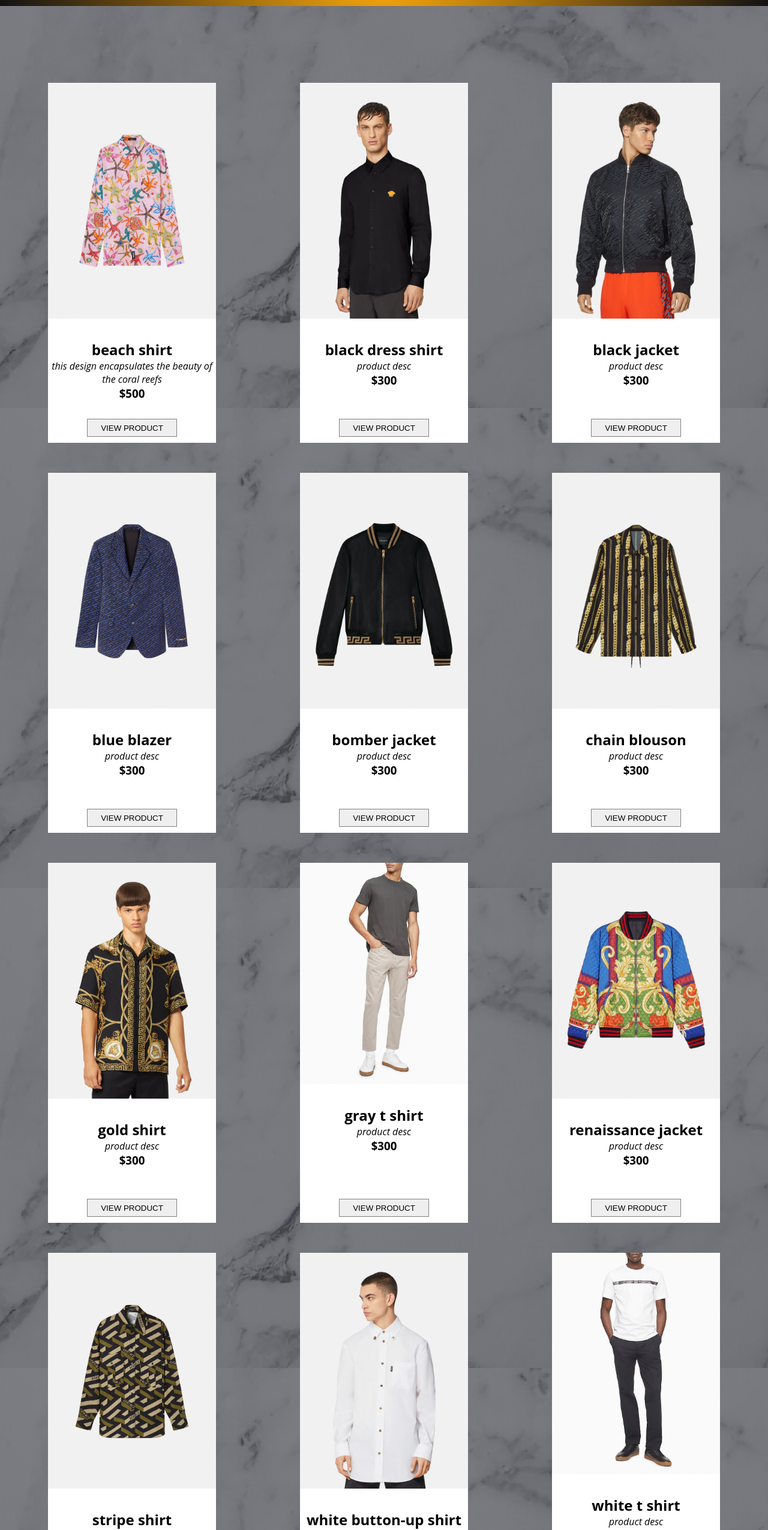
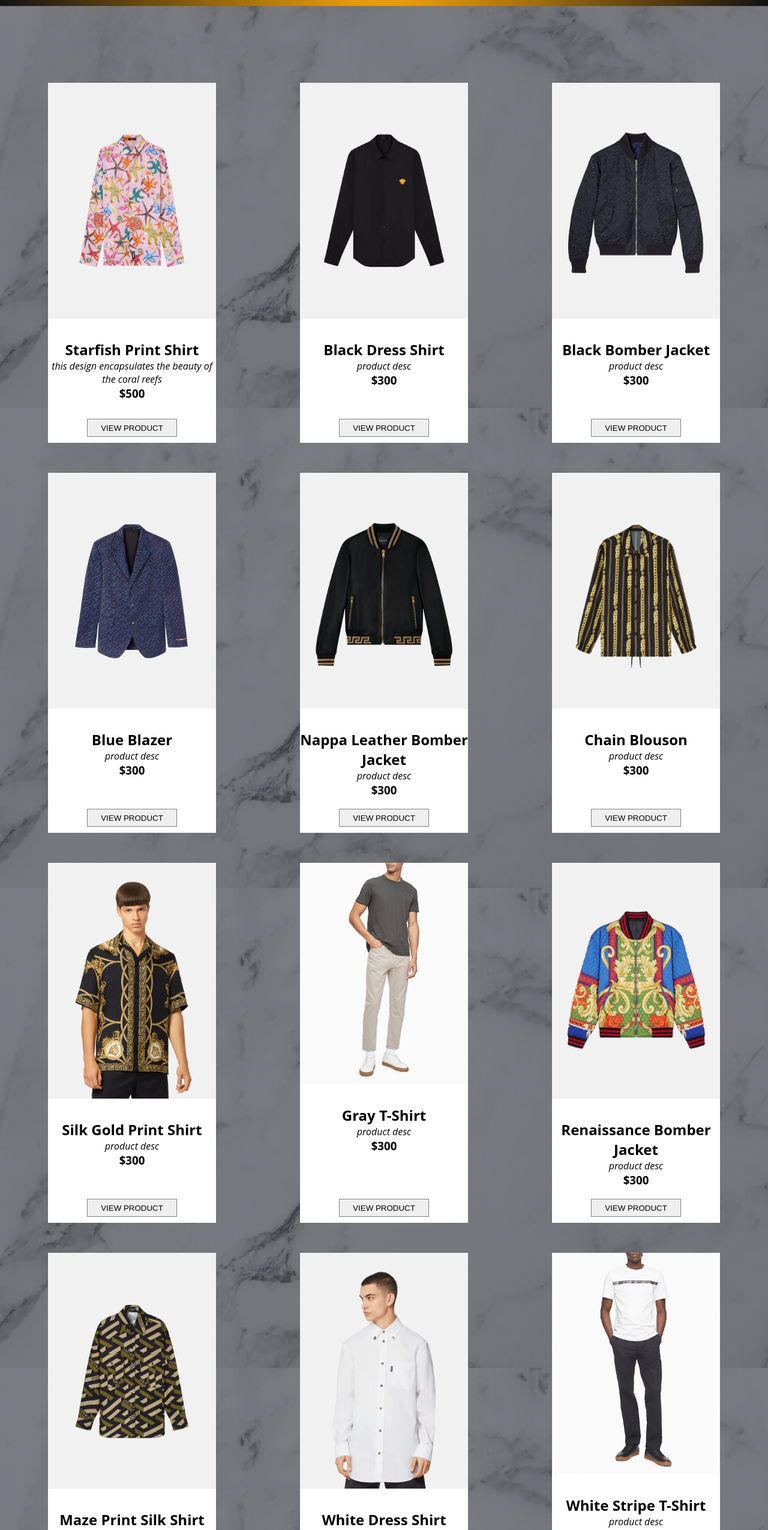
Before and after one commit to winston1337/Ecommerce-Version-2, a React (Create React App) app: page /products in a window 1280 px wide. Shown: the part 120-2670 px from the top of the page at 60% size. Built offline with nearby package versions, Linux system fonts and the light colour scheme.

Commit message:
bug fixes & added database

```diff
--- a/src/App.css
+++ b/src/App.css
@@ -10,6 +10,7 @@
   background-attachment: fixed;
   background-size: cover;
   font-family: 'Open Sans', sans-serif;
+  min-height: 100vh;
 }
 
 /* product cards */
@@ -65,7 +66,7 @@
   padding: 40px;
   background: white;
   border-radius: 15px;
-  margin-bottom: 30px;
+  margin-bottom: 50px;
 }
 .contactForm h2
 {
--- a/src/App.js
+++ b/src/App.js
@@ -15,74 +15,86 @@ function App() {
       <Routes>
         <Route path="/" element={<Home/>} />
         <Route path="/products" element={<><Product
-      src="/products/beach-shirt1.jpg"
-      name="beach shirt"
+      src="/products/beach-shirt1.jpg" alt="beach-shirt"
+      hoversrc="/products/beach-shirt2.jpg"
+      name="Starfish Print Shirt"
       desc="this design encapsulates the beauty of the coral reefs"
       price="$500"/>
 
       <Product
-      src="/products/black-dress-shirt.jpg"
-      name="black dress shirt"
+      src="/products/black-dress-shirt2.jpg"
+      hoversrc="/products/black-dress-shirt.jpg"
+      name="Black Dress Shirt"
       desc="product desc"
       price="$300"/>
 
       <Product
-      src="/products/black-jacket1.jpg"
-      name="black jacket"
+      src="/products/black-jacket2.jpg"
+      hoversrc="/products/black-jacket1.jpg"
+      name="Black Bomber Jacket"
       desc="product desc"
       price="$300"/>
 
       <Product
       src="/products/blue-blazer1.jpg"
-      name="blue blazer"
+      hoversrc="/products/blue-blazer2.jpg"
+      name="Blue Blazer"
       desc="product desc"
       price="$300"/>
 
       <Product
       src="/products/bomber-jacket1.jpg"
-      name="bomber jacket"
+      hoversrc="/products/bomber-jacket2.jpg"
+      name="Nappa Leather Bomber Jacket"
       desc="product desc"
       price="$300"/>
 
       <Product
       src="/products/chain-blouson1.jpg"
-      name="chain blouson"
+      hoversrc="/products/chain-blouson2.jpg"
+      name="Chain Blouson"
       desc="product desc"
       price="$300"/>
 
       <Product
       src="/products/gold-shirt1.jpg"
-      name="gold shirt"
+      hoversrc="/products/gold-shirt2.jpg"
+      name="Silk Gold Print Shirt"
       desc="product desc"
       price="$300"/>
 
       <Product
       src="/products/gray-tshirt1.jpeg"
-      name="gray t shirt"
+      hoversrc="/products/gray-tshirt2.jpeg"
+      name="Gray T-Shirt"
       desc="product desc"
       price="$300"/>
 
       <Product
       src="/products/renaissance-jacket1.jpg"
-      name="renaissance jacket"
+      hoversrc="/products/renaissance-jacket2.jpg"
+      name="Renaissance Bomber Jacket"
       desc="product desc"
       price="$300"/>
 
       <Product
       src="/products/stripe-shirt1.jpg"
-      name="stripe shirt"
+      hoversrc="/products/stripe-shirt2.jpg"
+      name="Maze Print Silk Shirt"
       desc="product desc"
       price="$300"/>
 
       <Product
       src="/products/white-button1.jpg"
-      name="white button-up shirt"
+      hoversrc="/products/white-button2.jpg"
+      name="White Dress Shirt"
       desc="product desc"
       price="$300"/>
 
       <Product
       src="/products/white-tshirt1.jpeg"
-      name="white t shirt"
+      hoversrc="/products/white-tshirt2.jpeg"
+      name="White Stripe T-Shirt"
       desc="product desc"
       price="$300"/>
       </>} />
--- a/src/components/Contact.jsx
+++ b/src/components/Contact.jsx
@@ -2,38 +2,50 @@ import React from 'react';
 import '../App.css';
 
 
-function Contact(props) {
+function Contact() {
   return (
-    <section class="contactForm">
+    <section className="contactForm">
     <form>
       <h2>Contact Us</h2>
       <label>
-      <div class="inputBox">
+      <div className="inputBox">
         <input type="text" name="fullName" required="required"></input>
         <span>Full Name</span>
       </div>
       </label>
 
       <label>
-      <div class="inputBox">
+      <div className="inputBox">
         <input type="text" name="email" required="required"></input>
         <span>Email</span>
       </div>
       </label>
 
       <label>
-        <div class="inputBox">
+        <div className="inputBox">
           <input type="text" name="Number" required="required"></input>
           <span>Phone Number</span>
         </div>
         </label>
+        <label>
+        <div className="inputBox">
+          <input type="text" name="Address" required="required"></input>
+          <span>Address Line 1</span>
+        </div>
+        </label>
+        <label>
+        <div className="inputBox">
+          <input type="text" name="Address" required="required"></input>
+          <span>Address Line 2</span>
+        </div>
+        </label>
 
-      <label class="inputBox">
+      <label className="inputBox">
         <textarea required="required"></textarea>
         <span>Type your message...</span>
       </label>
-      <div class="inputBox">
-        <label for="name"></label>
+      <div className="inputBox">
+        <label htmlFor="name"></label>
         <input type="submit" name="enter" value="send" id="name"></input>
       </div>
     </form>
--- a/src/components/Footer/createStyles.jsx
+++ b/src/components/Footer/createStyles.jsx
@@ -3,7 +3,6 @@ import styled from 'styled-components';
 export const Container = styled.div`
     padding: 60px 60px;
     background: radial-gradient(circle, rgb(227, 3, 235) 0%, rgb(15, 14, 15) 100%);
-    position: bottom;
     width: 100%;
     bottom: 0px;
 `
@@ -15,6 +14,7 @@ export const Wrapper = styled.div`
     max-width: 1000px;
     margin: 0 auto;
 `
+
 export const Row = styled.div`
     display: grid;
     grid-template-columns: repeat(auto-fill, minmax(230px, 1fr));
--- a/src/components/FooterText.jsx
+++ b/src/components/FooterText.jsx
@@ -29,10 +29,10 @@ export function FooterContainer() {
                 </Footer.Column>
                 <Footer.Column>
                     <Footer.Title>Social</Footer.Title>
-                    <Footer.Link href="https://www.facebook.com/" target="_blank" rel="noreferrer noopener"><i class="fa-brands fa-facebook"></i> Facebook</Footer.Link>
-                    <Footer.Link href="https://www.instagram.com/" target="_blank" rel="noreferrer noopener"><i class="fa-brands fa-instagram"></i> Instagram</Footer.Link>
-                    <Footer.Link href="https://www.youtube.com/" target="_blank" rel="noreferrer noopener"><i class="fa-brands fa-youtube"></i> YouTube</Footer.Link>
-                    <Footer.Link href="https://twitter.com/" target="_blank" rel="noreferrer noopener"><i class="fa-brands fa-twitter"></i> Twitter</Footer.Link>
+                    <Footer.Link href="https://www.facebook.com/" target="_blank" rel="noreferrer noopener"><i className="fa-brands fa-facebook"></i> Facebook</Footer.Link>
+                    <Footer.Link href="https://www.instagram.com/" target="_blank" rel="noreferrer noopener"><i className="fa-brands fa-instagram"></i> Instagram</Footer.Link>
+                    <Footer.Link href="https://www.youtube.com/" target="_blank" rel="noreferrer noopener"><i className="fa-brands fa-youtube"></i> YouTube</Footer.Link>
+                    <Footer.Link href="https://twitter.com/" target="_blank" rel="noreferrer noopener"><i className="fa-brands fa-twitter"></i> Twitter</Footer.Link>
                 </Footer.Column>
                 </Footer.Row>
             </Footer.Wrapper>
--- a/src/components/Navbar/Header.css
+++ b/src/components/Navbar/Header.css
@@ -52,3 +52,47 @@
 .menu-icon {
     display: none;
 }
+
+@media screen and (max-width: 960px) {
+    .NavbarItems {
+        position: relative;
+
+    }
+    .nav-menu {
+        display: flex;
+        flex-direction: column;
+        height: 500px;
+        position: absolute;
+        top: 80px;
+        left: -100%;
+        opacity: 1%;
+        transition: all 0.5s ease;
+    }
+    .nav-menu.active {
+        background: #6668F4;
+        left: 0;
+        opacity: 1%;
+        transition: all 0.5s ease;
+        z-index: 1;
+    }
+    .nav-links {
+        text-align: center;
+        padding: 2rem;
+        width: 100%;
+        display: table;
+    }
+    .nav-links:hover {
+        background-color: #7577fa;
+        border-radius: 0;
+    }
+
+    .menu-icon {
+        display: block;
+        position: absolute;
+        top: 0;
+        right: 0;
+        transform: translate(-100%, 60%);
+        font-size: 1.8rem;
+        cursor: pointer;
+    }
+}
--- a/src/components/Product.jsx
+++ b/src/components/Product.jsx
@@ -1,8 +1,15 @@
-function Product({name, desc, price, src}) {
+import {useState} from 'react';
+
+function Product({name, desc, price, src, hoversrc}) {
+    const [hover, setHover] = useState(false);
     return (
-        <div className="card">
+        <div className="card" onMouseOver={()=> {
+            setHover(true);
+        }} onMouseOut={() =>{
+            setHover(false);
+        }}>
             <div className="card-body">
-                <img className="card-image" src={src}/>
+                <img className="card-image" src={hover ? hoversrc : src} alt="shirt"/>
                 <h2>{name}</h2>
                 <p><i>{desc}</i></p>
                 <h3>{price}</h3>
```
Also changed, not shown: server.js (added, +38 -0 lines).
